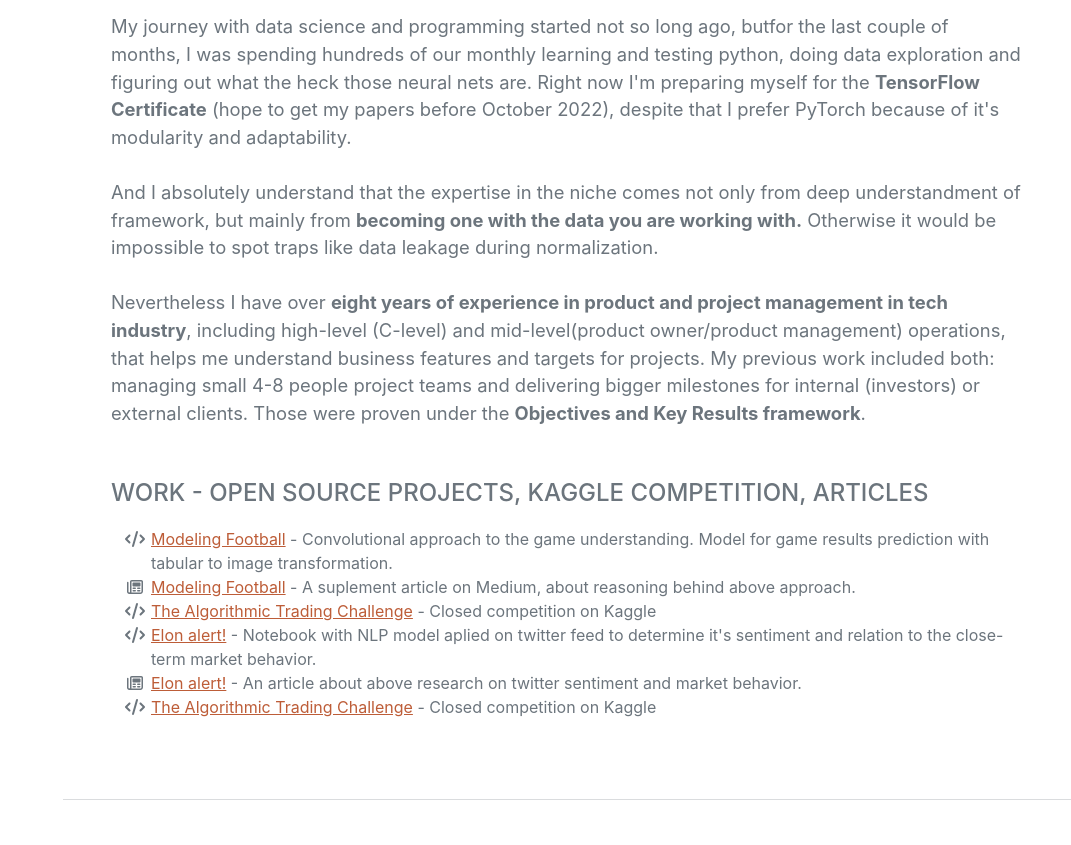
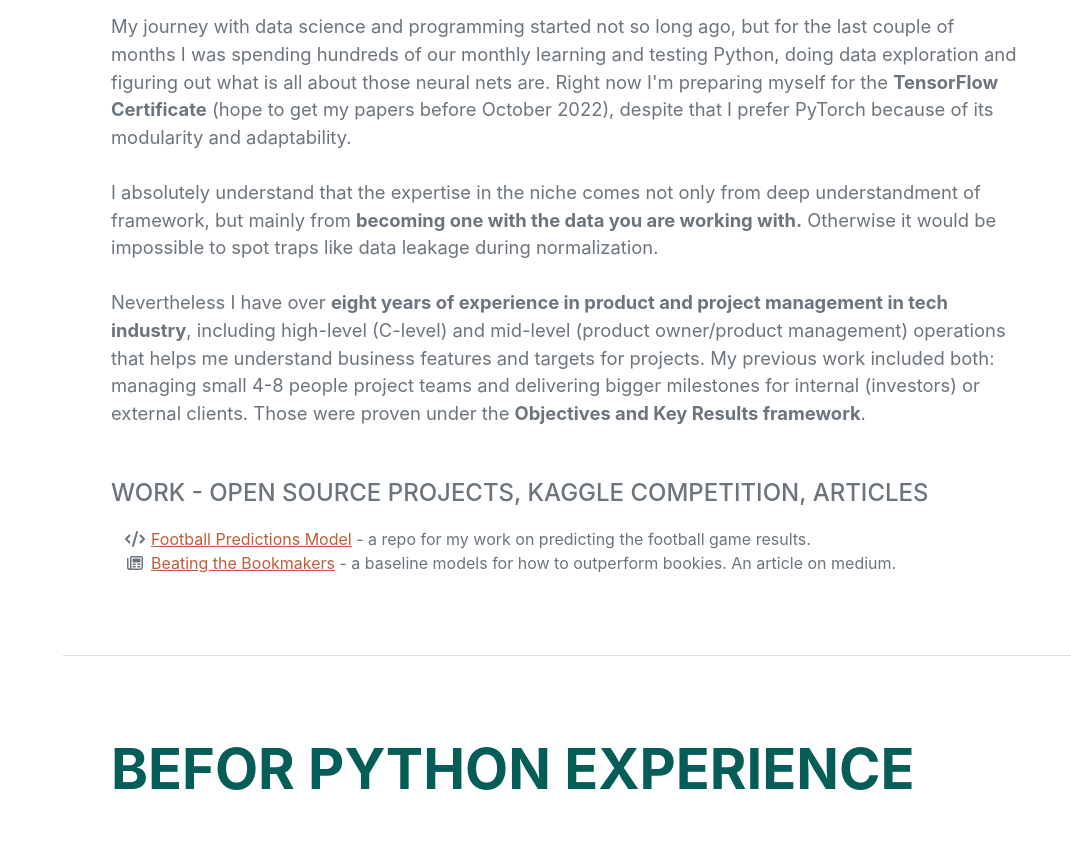
Before and after one commit to SquareGraph/about, a plain HTML site: page index.html in a window 1280 px wide. Shown: the part 1327-2172 px from the top of the page, without its empty margins (209-1280 px from the left). Drawn offline with nearby package versions, Linux system fonts and the light colour scheme; a web font is replaced by a local one.

Commit message:
New copy

```diff
--- a/index.html
+++ b/index.html
@@ -46,8 +46,8 @@
                     <div class="subheading mb-5">
                         Deep Learning · Data Science · Product Management · Photography · Cooking
                     </div>
-                    <p class="lead mb-5">Experienced C-level manager <strong>turned Data Scientist & Deep Learning programmer.</strong> Husband, homegrown cook, photographer and a wakeboarder. After a sabbatical I engaged myself to learn python to automate my trading and investments in crypto & other commodities. Now - I'm <strong>in love with neural nets and data science.</strong> And it feels like <strong>mutual relationship</strong>, that I want to explore deeper and deeper.
-                        <br><br>My focal point of interests at this moment is <strong>transformation of tabular data to image</strong> for utilizing benefits of state of the art <strong>architectures of convnets</strong>. The trend emerged from the pharma researches, but right now is getting <strong>even more attention</strong> in nearly every industry.
+                    <p class="lead mb-5">Experienced C-level manager <strong>turned Data Scientist & Deep Learning programmer.</strong> Husband, homegrown cook, photographer and a wakeboarder. After a sabbatical I engaged myself to learn Python to automate my trading and investments in crypto & other commodities. Now - I'm <strong>in love with neural nets and data science.</strong> And it feels like <strong>mutual relationship</strong> that I want to explore deeper and deeper.
+                        <br><br>My focal point of interests at this moment is <strong>transformation of tabular data to image</strong> for utilizing benefits of state of the art <strong>architectures of convnets</strong>. The trend emerged from pharma researches, but right now is getting <strong>even more attention</strong> in nearly every industry.
                         <br><br>Below you can find some resources about this topic:
                     <ul>
                         <li><a href="https://www.nature.com/articles/s41598-021-90923-y" target="blank">Converting tabular data into images - An article in Nature</a></li>
@@ -81,38 +81,23 @@
                         <li class="list-inline-item"><img class="img-inline" src="https://elegrit.com/wp-content/uploads/2021/06/html-5.svg"></li>
                         <li class="list-inline-item"><img class="img-inline" src="https://seeklogo.com/images/C/css3-logo-647BAA43FE-seeklogo.com.png?v=637844051660000000"></li>
                     </ul>
-                    <p class="lead mb-5 mt-3">My journey with data science and programming started not so long ago, butfor the last couple of months, I was spending hundreds of our monthly learning and testing python, doing data exploration and figuring out what the heck those neural nets are. Right now I'm preparing myself for the <strong>TensorFlow Certificate</strong> (hope to get my papers before October 2022), despite that I prefer PyTorch because of it's modularity and adaptability.
+                    <p class="lead mb-5 mt-3">My journey with data science and programming started not so long ago, but for the last couple of months I was spending hundreds of our monthly learning and testing Python, doing data exploration and figuring out what is all about those neural nets are. Right now I'm preparing myself for the <strong>TensorFlow Certificate</strong> (hope to get my papers before October 2022), despite that I prefer PyTorch because of its modularity and adaptability.
 
-                        <br><br>And I absolutely understand that the expertise in the niche comes not only from deep understandment of framework, but mainly from <strong>becoming one with the data you are working with.</strong> Otherwise it would be impossible to spot traps like data leakage during normalization.
-                        <br><br>Nevertheless I have over <strong>eight years of experience in product and project management in tech industry</strong>, including high-level (C-level) and mid-level(product owner/product management) operations, that helps me understand business features and targets for projects. My previous work included both: managing small 4-8 people project teams and delivering bigger milestones for internal (investors) or external clients. Those were proven under the <strong>Objectives and Key Results framework</strong>.
+                        <br><br>I absolutely understand that the expertise in the niche comes not only from deep understandment of framework, but mainly from <strong>becoming one with the data you are working with.</strong> Otherwise it would be impossible to spot traps like data leakage during normalization.
+                        <br><br>Nevertheless I have over <strong>eight years of experience in product and project management in tech industry</strong>, including high-level (C-level) and mid-level (product owner/product management) operations that helps me understand business features and targets for projects. My previous work included both: managing small 4-8 people project teams and delivering bigger milestones for internal (investors) or external clients. Those were proven under the <strong>Objectives and Key Results framework</strong>.
 
 </p>
                     <div class="subheading mb-3">Work - open source projects, kaggle competition, articles</div>
                     <ul class="fa-ul mb-0">
                         <li>
                             <span class="fa-li"><i class="fa-solid fa-code"></i></span>
-                            <a href="" target="blank">Modeling Football</a> - Convolutional approach to the game understanding. Model for game results prediction with tabular to image transformation.
+                            <a href="https://github.com/SquareGraph/FootballPredictionsModel" target="blank">Football Predictions Model</a> - a repo for my work on predicting the football game results.
                         </li>
                         <li>
                             <span class="fa-li"><i class="fa-regular fa-newspaper"></i></span>
-                            <a href="" target="blank">Modeling Football</a> - A suplement article on Medium, about reasoning behind above approach.
+                            <a href="https://squaregraph.medium.com/beating-bookmakers-proof-of-concept-model-that-is-good-enough-to-start-betting-2ff4714d46d2" target="blank">Beating the Bookmakers</a> - a baseline models for how to outperform bookies. An article on medium.
                         </li>
-                        <li>
-                            <span class="fa-li"><i class="fa-solid fa-code"></i></span>
-                            <a href="" target="blank">The Algorithmic Trading Challenge</a> - Closed competition on Kaggle
-                        </li>
-                        <li>
-                            <span class="fa-li"><i class="fa-solid fa-code"></i></span>
-                            <a href="" target="blank">Elon alert!</a> - Notebook with NLP model aplied on twitter feed to determine it's sentiment and relation to the close-term market behavior.
-                        </li>
-                           <li>
-                            <span class="fa-li"><i class="fa-regular fa-newspaper"></i></span>
-                            <a href="" target="blank">Elon alert!</a> - An article about above research on twitter sentiment and market behavior.
-                        </li>
-                        <li>
-                            <span class="fa-li"><i class="fa-solid fa-code"></i></span>
-                            <a href="" target="blank">The Algorithmic Trading Challenge</a> - Closed competition on Kaggle
-                        </li>
+
 
                     </ul>
                 </div>
@@ -127,8 +112,8 @@
                             <h3 class="mb-0">CEO, Head of Product</h3>
                             <div class="subheading mb-3">Take & GO</div>
                             <p>Take&GO were unattended, seamless grocery stores with automated checkout process. My role in the project, regardless everyday managment, was to kick-off the technology from the product management point of view.
-                                <br><br>So I was not only providing business to technology translation of objectives, but worked day by day with engineers, especially in the machine learning area of the project (from this standpoint those were my first every experiences with machine learning; It was data labeling through empiracal tests and data gathering through designing flag of tags of rfid's that would fit to the product). We were using mix of a rfid technology and a decision tree algorithms to distinguish products in basket from all the others.
-                                <br><br>And we made a very big contribution in the industry proving that we can move rfid identification on consumer products to 99,45% level of accuracy. <br><br>
+                                <br><br>So I was not only providing business to technology translation of objectives, but worked day by day with engineers, especially in the machine learning area of the project (from this standpoint those were my first every experiences with machine learning. It was data labeling through empirical tests and data gathering through designing flag of tags of RFID's that would fit to the product). We were using mix of a rfid technology and a decision tree algorithms to distinguish products in basket from all the others.
+                                <br><br>We made a substantial contribution in the industry proving that we can move rfid identification on consumer products to 99,45% level of accuracy. <br><br>
                             <iframe width="100%" height="400" src="https://www.youtube.com/embed/rSRklcYVDsI" title="YouTube video player" frameborder="0" allow="accelerometer; autoplay; clipboard-write; encrypted-media; gyroscope; picture-in-picture" allowfullscreen></iframe>
                             </p>
                         </div>
@@ -138,7 +123,7 @@
                         <div class="flex-grow-1">
                             <h3 class="mb-0">CEO, Head of Product</h3>
                             <div class="subheading mb-3">Surge Cloud</div>
-                            <p>Parental company of Take&GO. Also, we were building smart store equipment for the purpose of stocktaking automation and inventory management. We were working with top retailers in Poland. Here also I was a main Product Manager/Product Owner in the process, and also was named a CEO, that lead me to develop a deeper knowledge about how to manage multidisciplinary teams.</p>
+                            <p>Parental company of Take&GO. Also, we were building smart store equipment for the purpose of stocktaking automation and inventory management. We were working with top retailers in Poland. Here also I was a main Product Manager/Product Owner in the process, and also was named a CEO, that led me to develop a deeper knowledge about how to manage multidisciplinary teams.</p>
                         </div>
                         <div class="flex-shrink-0"><span class="text-primary">December 2015 - December 2020</span></div>
                     </div>
@@ -146,7 +131,7 @@
                         <div class="flex-grow-1">
                             <h3 class="mb-0">Founder, Product & Sales</h3>
                             <div class="subheading mb-3">Code247</div>
-                            <p>Code247 was a software & hardware one-stop-shop, focused on deploying the whole product for the clients (device and surrounding architecture of software). My role included sales and acting as an internal product owner in an agile process.</p>
+                            <p>Code247 was a software & hardware one-stop-shop, focused on deploying the whole product for the clients (device and surrounding software architecture). My role included sales and acting as an internal product owner in an agile process.</p>
                         </div>
                         <div class="flex-shrink-0"><span class="text-primary">April 2014 - November 2015</span></div>
                     </div>
@@ -161,7 +146,7 @@
                         </li>
                             <li>
                             <span class="fa-li"><i class="fa-regular fa-newspaper"></i></span>
-                            <strong>GONDOLIN.PL, Journalist, founder, main programmer from 2004 to 2010.</strong> It wasn't a job, but I find it quite interesting. Along my father, I built a music website that uickly became leading site on the Polish market. It lead us not only to have a chance of visiting enourmous amount of gigs (because we were promoting them), but also encounter a lot of surprises like a  package from Portugal, in the size of wardrobe, full of CD's of artists we never heard of. Very early in my life (I was around 14 years old when it kicked off) I learned about team-building, common vision, work ethics and a passion that let to this success. At the time when social media took over the communication, we just let the project die from natural causes. But it was hell lot of an amazing journey.
+                            <strong>GONDOLIN.PL, Journalist, founder, main programmer from 2004 to 2010.</strong> It wasn't a job, but I find it quite interesting. Along my father, I built a music website magazine with a reviews of new releases, concerts and a big forum, that quickly became leading site on the Polish market.
 
                     </ul></p>
                         </div>
@@ -278,7 +263,7 @@ Nothing big yet, but some say I have a good hand for both - camera and a knife.
             <section class="resume-section" id="contact">
                 <div class="resume-section-content">
                     <h2 class="mb-5">Contact</h2>
-                    <p class="lead mb-5">In corresponding topic you can contact me directly in one of the <strong>appropriate services.</strong><br>For business enquires - <strong>I'm not using linkedin very often</strong> (yet You can find me there) so perhaps more suitable option would be <strong>to email me </strong>on the following address:<br><br>
+                    <p class="lead mb-5">In corresponding topic you can contact me directly in one of the <strong>appropriate services.</strong><br>For business enquires - <strong>I'm not using linkedin very often</strong> (yet you can find me there) so perhaps more suitable option would be <strong>to email me </strong>on the following address:<br><br>
                     <a href="mailto:mrcndabrowski@gmail.com">mrcndabrowski@gmail.com</a><br>
                     <div class="social-icons">
                         <a class="social-icon" href="https://github.com/SquareGraph" target="blank"><i class="fab fa-github"></i></a>
```
